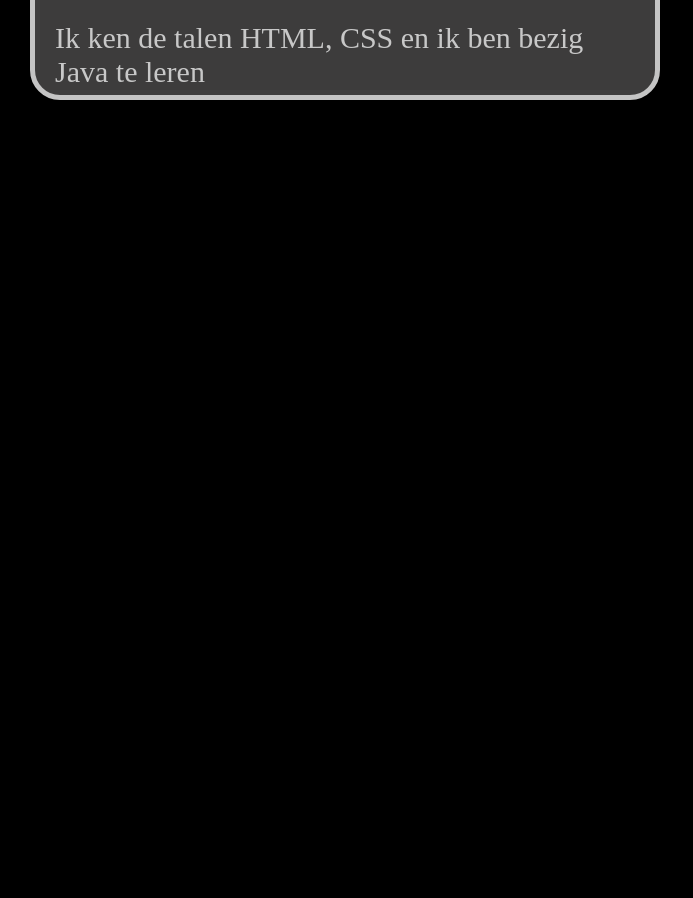
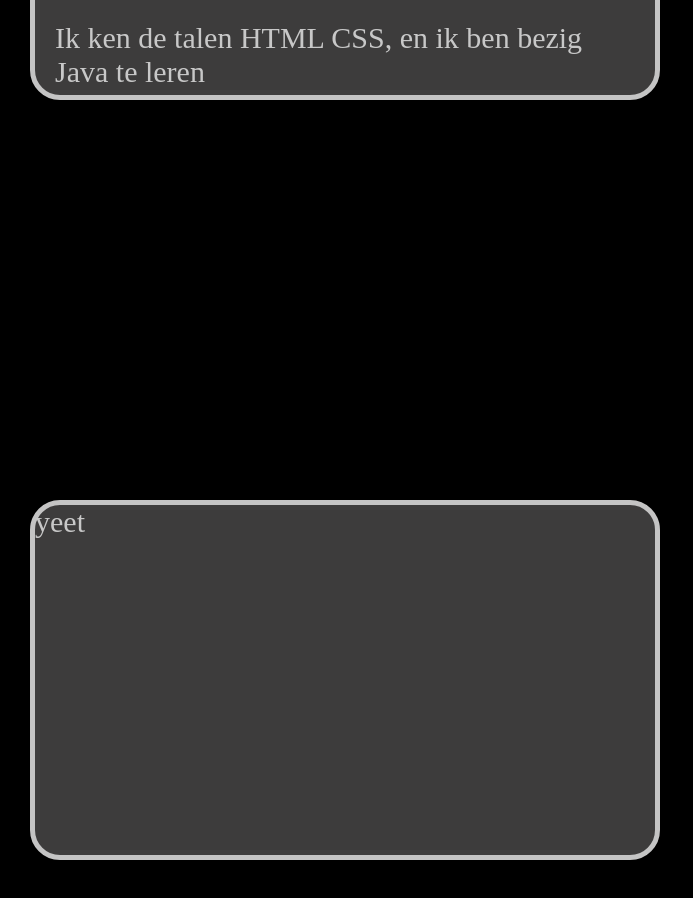
Before and after one commit to LithRakoon/Portfolio-website, a plain HTML site: page index.html in a window 1280 px wide. Shown: the part 500-1398 px from the top of the page, without its empty margins (0-693 px from the left). Before the commit the page ends 800 px from the top, so only its background shows below. Drawn offline with Linux system fonts and the light colour scheme.

Commit message:
i dont even know anymore

```diff
--- a/CSS/style.css
+++ b/CSS/style.css
@@ -74,7 +74,7 @@
     grid-column-gap: 50px;
   }
 
-.grid-item {
+.about-item {
     background-color: #3D3C3C;
     padding: 20px;
     font-size: 30px;
@@ -84,3 +84,21 @@
     border-radius: 30px;
     height: 350px;
   }
+
+.grid-project {
+    display: grid;
+    grid-template-columns: 60% 40%;
+    padding: 200px;
+    padding-left: 30px;
+    grid-column-gap: 50px;
+  }
+
+.project-item {
+    background-color: #3D3C3C;
+    font-size: 30px;
+    color: #C8C8C8 ;
+    text-align: left;
+    border: 5px solid #C4C4C4;
+    border-radius: 30px;
+    height: 350px;
+}
--- a/index.html
+++ b/index.html
@@ -26,7 +26,7 @@
 
         <main>
             <div class="grid-container">
-                <div class="grid-item">
+                <div class="about-item">
                     <span style="font-size: 50px;">Mijn naam is </span> <span style="color: #6A0DAD; font-size: 50px;">Lith Turkin</span><br>
                     Ik ben een <spa style="color: #6A0DAD;">Software Developer.</spa><br>
                     <br>
@@ -36,13 +36,14 @@
                     kan ook zelfstandig werken.
                     <br>
                     <br>
-                    Ik ken de talen HTML, CSS en ik ben bezig Java te leren<br>
+                    Ik ken de talen HTML CSS, en ik ben bezig Java te leren<br>
                     <br>
                 </div>
             </div>
 
-            <div class="grid2">
-                <div>
+            <div class="grid-project">
+                <div class="project-item">
+                    yeet
 
                 </div>
             </div>
```
